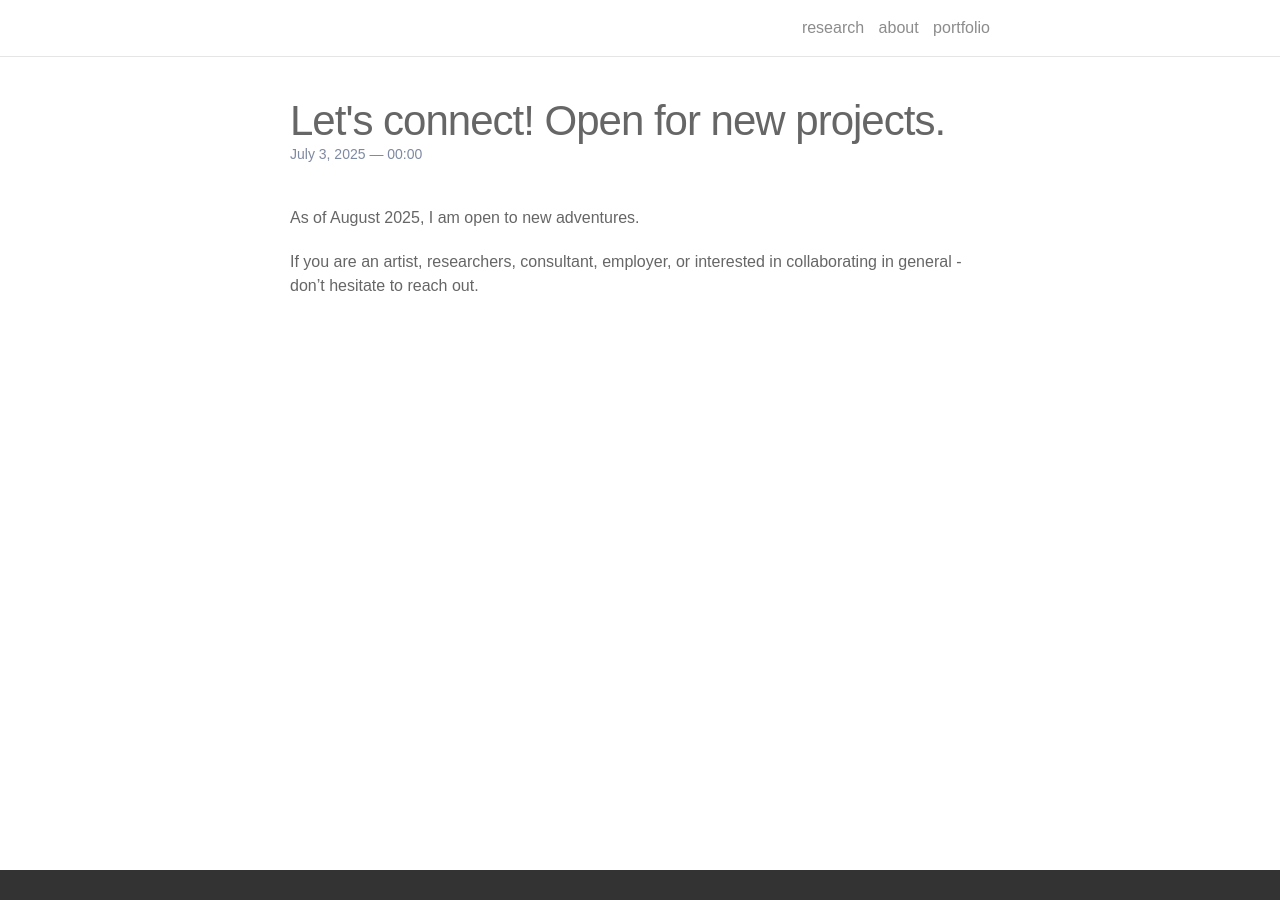
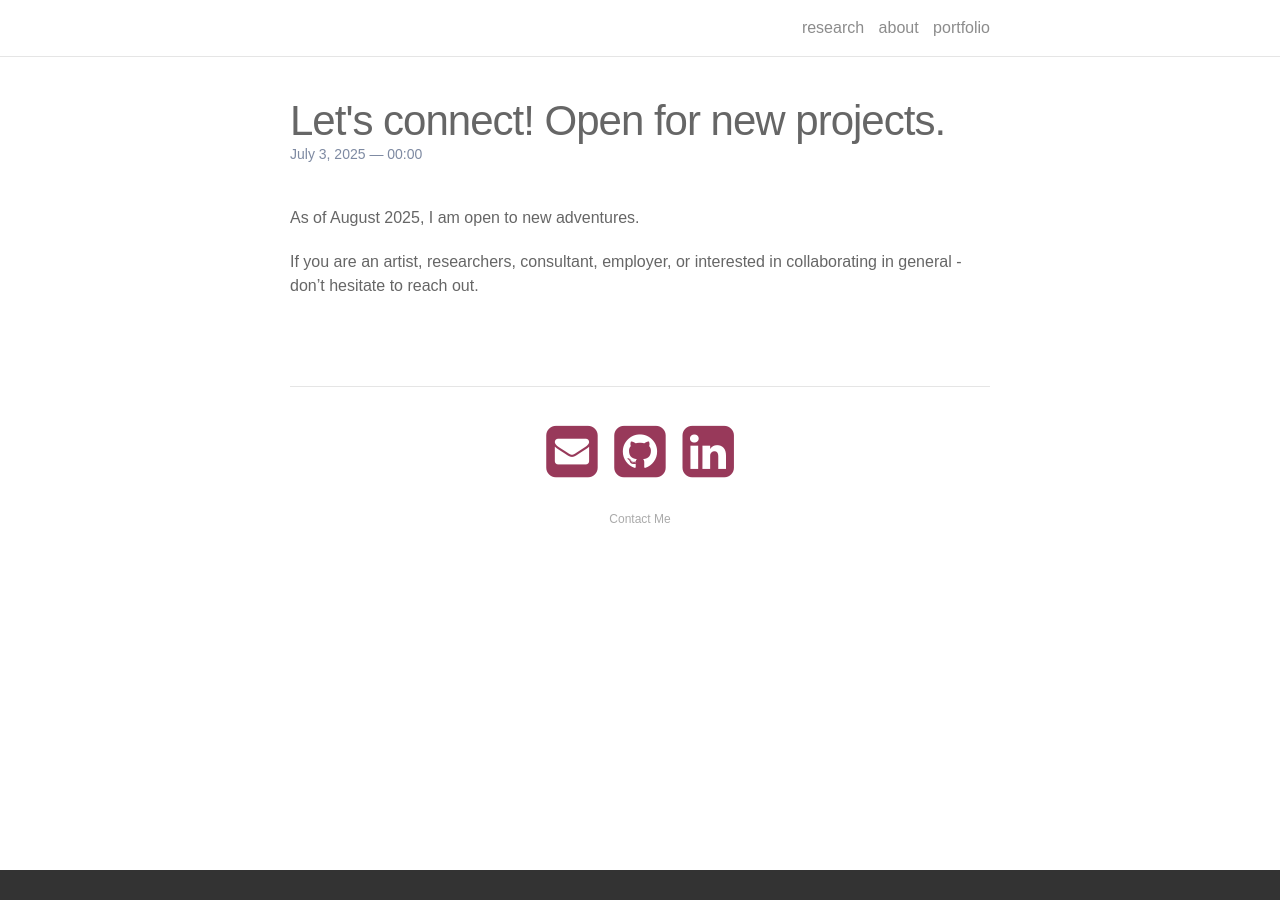
Before and after one commit to Sarah-HCEL/sarahfeldes.github.io, a Jekyll site: the page built from _posts/2025-07-03-openforwork.markdown, in a window 1280 px wide. Built offline with Jekyll 4.4.1, drawn with Linux system fonts in a browser that asks for light colours; nearby versions of some CDN libraries.

Commit message:
Update 2025-07-03-openforwork.markdown

```diff
--- a/_posts/2025-07-03-openforwork.markdown
+++ b/_posts/2025-07-03-openforwork.markdown
@@ -12,4 +12,16 @@ If you are an artist, researchers, consultant, employer, or interested in collab
 
 <div class="col three caption">
 </div>
-<br/><br/><br/>
+
+<br/><br/>
+<hr/>
+<br/>
+<span class="contacticon center">
+	<a href="feldessarah@gmail.com"><i class="fa fa-envelope-square"></i></a>
+	<a href="https://github.com/Sarah-HCEL" target="_blank"><i class="fa fa-github-square"></i></a>
+	<a href="https://www.linkedin.com/sarahfeldes/" target="_blank"><i class="fa fa-linkedin-square"></i></a>
+</span>
+
+<div class="col three caption">
+	Contact Me
+</div>
```
